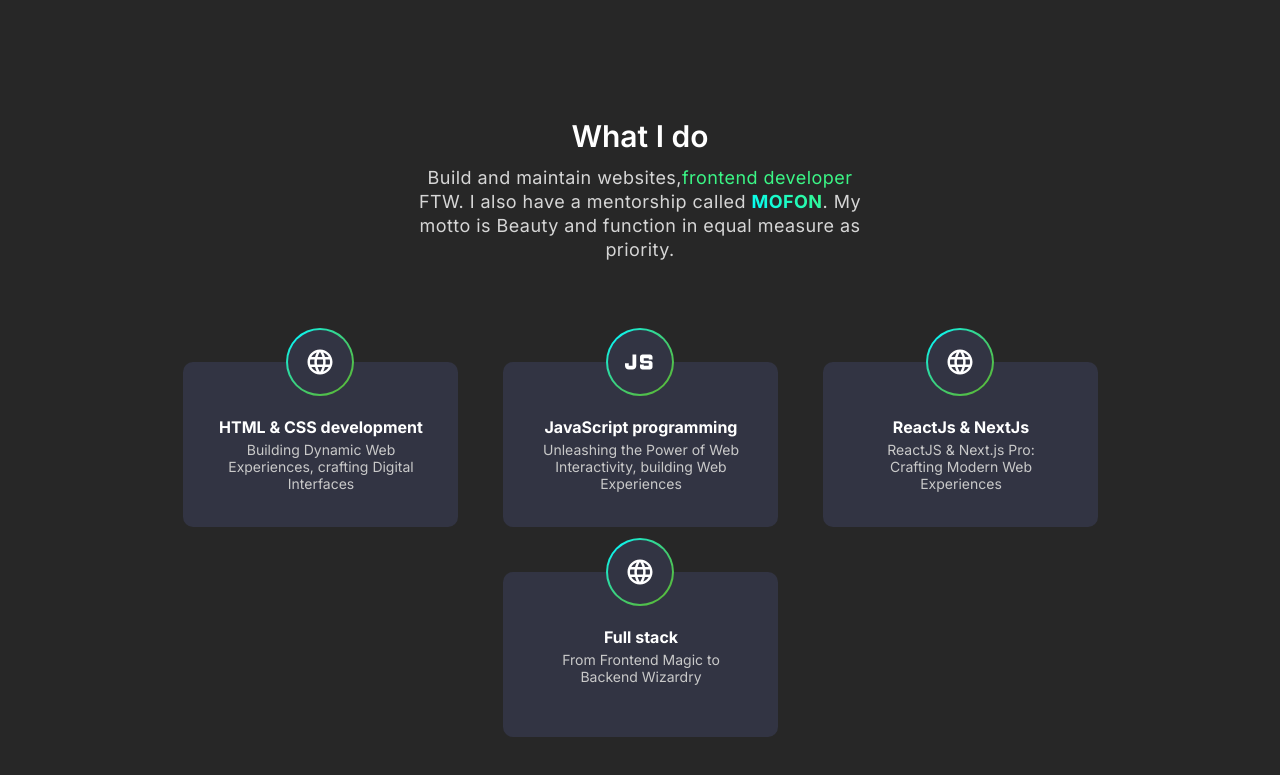
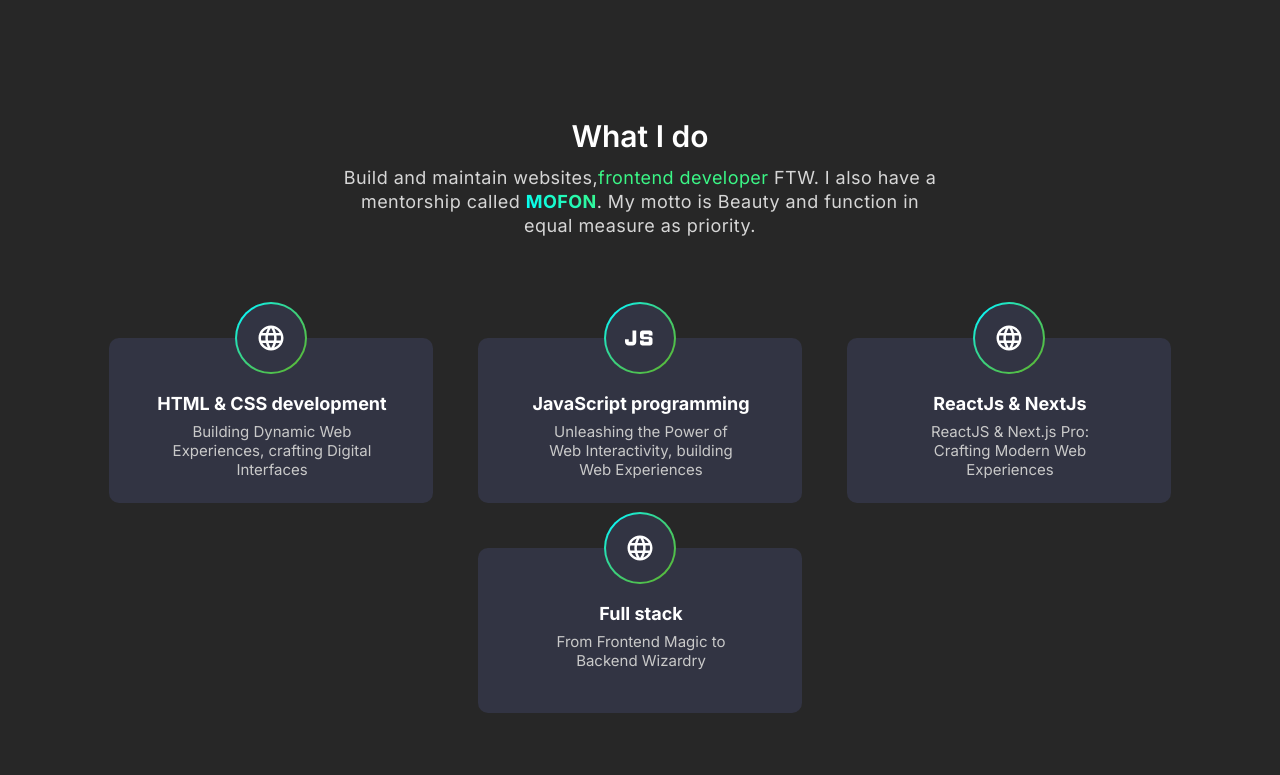
Before and after one commit to Na3ar-17/portfolio, a Next.js app: page / in a window 1280 px wide. Shown: the part 679-1454 px from the top of the page. Built offline with nearby package versions, Linux system fonts and the light colour scheme.

Commit message:
update skills section

```diff
--- a/src/components/NavBar/NavBar.module.scss
+++ b/src/components/NavBar/NavBar.module.scss
@@ -117,7 +117,7 @@
       transition: all 0.2s ease-out;
       .area {
         background: #074447;
-        background: -webkit-linear-gradient(to left, #8f94fb, #074447);
+        background: -webkit-linear-gradient(to left, #074447, #074447);
         width: 100%;
         height: 100vh;
         position: absolute;
--- a/src/components/Skills/Skills.module.scss
+++ b/src/components/Skills/Skills.module.scss
@@ -23,7 +23,7 @@
           font-size: 18px;
           color: #d6d6d6;
           margin: 12px 0 0;
-          max-width: 456px;
+          max-width: 600px;
           letter-spacing: 0.025em;
           line-height: 1.5rem;
         }
@@ -37,7 +37,7 @@
       gap: 45px;
       .card {
         background-color: #323443;
-        width: 275px;
+        width: 324px;
         height: 165px;
         padding: 55px 16px 26px 18px;
         border-radius: 10px;
@@ -56,8 +56,8 @@
             );
           background-origin: border-box;
           background-clip: content-box, border-box;
-          width: 68px;
-          height: 68px;
+          width: 72px;
+          height: 72px;
           top: 0%;
           left: 50%;
           transform: translate(-50%, -50%);
@@ -72,16 +72,16 @@
         }
 
         .cardTitle {
-          font-size: 16px;
+          font-size: 18px;
           color: #fff;
           font-weight: 700;
 
           + p {
-            font-size: 14px;
+            font-size: 15px;
             color: #c9c9c9;
             max-width: 200px;
             margin: 0 auto;
-            padding-top: 4px;
+            padding-top: 8px;
           }
         }
       }
```
